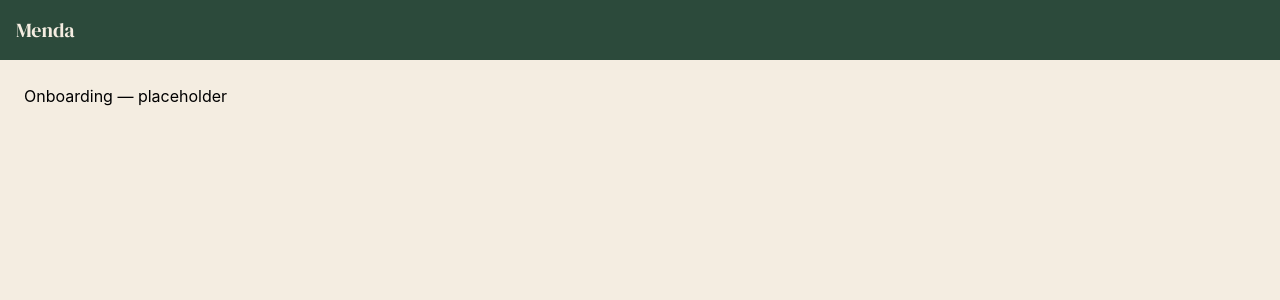
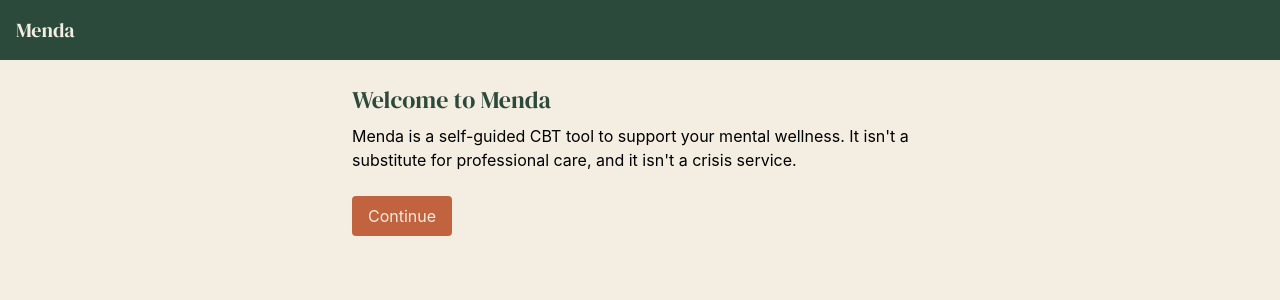
Before and after one commit to JeffKibet/menda, a React (Vite) app: page /onboarding in a window 1280 px wide. Shown: the top 300 px of the page. Built offline with nearby package versions, Linux system fonts and the light colour scheme.

Commit message:
feat: implement onboarding steps with navigation and consent functionality

```diff
--- a/src/pages/Onboarding.jsx
+++ b/src/pages/Onboarding.jsx
@@ -1,4 +1,80 @@
+import { useState } from "react";
+import { useNavigate } from "react-router-dom";
+
+const steps = ["welcome", "confidentiality", "consent"];
+
 function Onboarding() {
-  return <p>Onboarding — placeholder</p>;
+  const [stepIndex, setStepIndex] = useState(0);
+  const [consented, setConsented] = useState(false);
+  const navigate = useNavigate();
+
+  const step = steps[stepIndex];
+  const isLastStep = stepIndex === steps.length - 1;
+
+  function handleNext() {
+    if (isLastStep) {
+      navigate("/assessment");
+    } else {
+      setStepIndex(stepIndex + 1);
+    }
+  }
+
+  return (
+    <div className="max-w-xl mx-auto space-y-6">
+      {step === "welcome" && (
+        <div>
+          <h2 className="font-serif-display text-2xl text-forest">
+            Welcome to Menda
+          </h2>
+          <p className="mt-2">
+            Menda is a self-guided CBT tool to support your mental wellness. It
+            isn't a substitute for professional care, and it isn't a crisis
+            service.
+          </p>
+        </div>
+      )}
+
+      {step === "confidentiality" && (
+        <div>
+          <h2 className="font-serif-display text-2xl text-forest">
+            Your privacy
+          </h2>
+          <p className="mt-2">
+            Your responses are private to you. Menda does not monitor, review,
+            or act on what you enter. If your answers suggest you may be at
+            risk, we'll show you crisis resources — but no one is automatically
+            notified.
+          </p>
+        </div>
+      )}
+
+      {step === "consent" && (
+        <div>
+          <h2 className="font-serif-display text-2xl text-forest">
+            Before you continue
+          </h2>
+          <label className="flex items-start gap-2 mt-4">
+            <input
+              type="checkbox"
+              checked={consented}
+              onChange={(e) => setConsented(e.target.checked)}
+              className="mt-1"
+            />
+            <span>I understand and agree to the above.</span>
+          </label>
+        </div>
+      )}
+
+      <button
+        type="button"
+        onClick={handleNext}
+        disabled={step === "consent" && !consented}
+        className="bg-terracotta text-parchment px-4 py-2 rounded disabled:opacity-40"
+      >
+        {isLastStep ? "Start Assessment" : "Continue"}
+      </button>
+    </div>
+  );
 }
+
 export default Onboarding;
```
